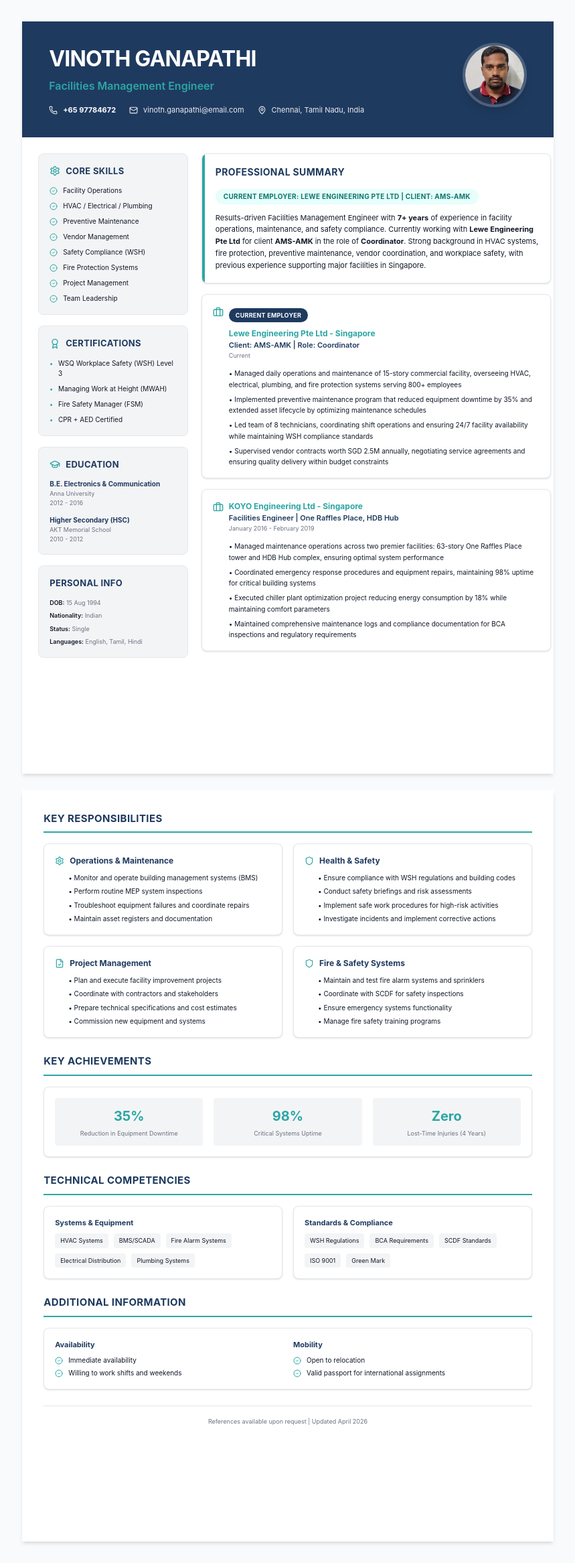
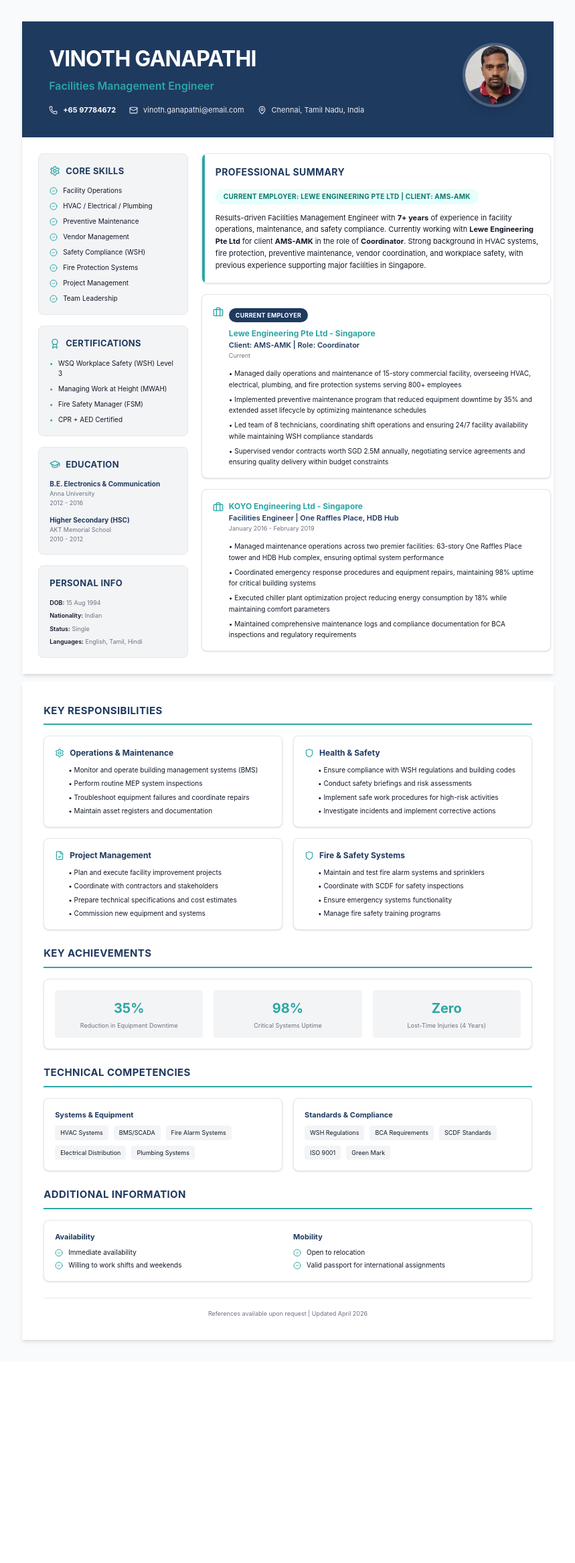
Before and after one commit to softclinch-consulting/resume-, a React (Vite) app: page / in a window 1280 px wide. Shown: the whole page at 67% size, without its empty margins (210-1069 px from the left). After the commit the page ends 2032 px from the top, so only its background shows below. Built offline with nearby package versions, Linux system fonts and the light colour scheme.

Commit message:
Tighten on-screen resume page spacing

```diff
--- a/src/app/components/Resume.tsx
+++ b/src/app/components/Resume.tsx
@@ -15,8 +15,8 @@ import profileImage from '../../imports/sample-clear.jpeg';
 export function Resume() {
   return (
     <div className="min-h-screen py-8 px-4" style={{ backgroundColor: '#F9FAFB' }}>
-      <div className="max-w-[210mm] mx-auto space-y-6">
-        <div className="bg-white shadow-md" style={{ width: '210mm', minHeight: '297mm' }}>
+      <div className="max-w-[210mm] mx-auto flex flex-col gap-3">
+        <div className="resume-page bg-white shadow-md" style={{ width: '210mm' }}>
           <header className="px-10 py-8 flex items-start justify-between gap-6" style={{ backgroundColor: '#1F3A5F' }}>
             <div className="flex-1 pr-4">
               <h1 className="text-[32px] font-bold tracking-tight mb-1 text-white">
@@ -234,7 +234,7 @@ export function Resume() {
           </div>
         </div>
 
-        <div className="bg-white shadow-md p-8" style={{ width: '210mm', minHeight: '297mm' }}>
+        <div className="resume-page bg-white shadow-md p-8" style={{ width: '210mm' }}>
           <section className="mb-6">
             <h2 className="text-[15px] font-bold uppercase tracking-wide mb-4 pb-2 border-b-2" style={{ color: '#1F3A5F', borderColor: '#2CA6A4' }}>
               Key Responsibilities
@@ -415,6 +415,9 @@ export function Resume() {
 
       <style>{`
         @media print {
+          .resume-page {
+            min-height: 297mm;
+          }
           body {
             margin: 0;
             padding: 0;
@@ -427,7 +430,7 @@ export function Resume() {
             padding-top: 0;
             padding-bottom: 0;
           }
-          .space-y-6 > * + * {
+          .resume-page + .resume-page {
             margin-top: 0;
             page-break-before: always;
           }
```
